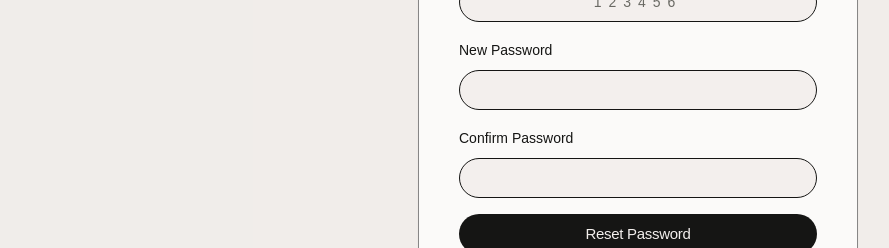
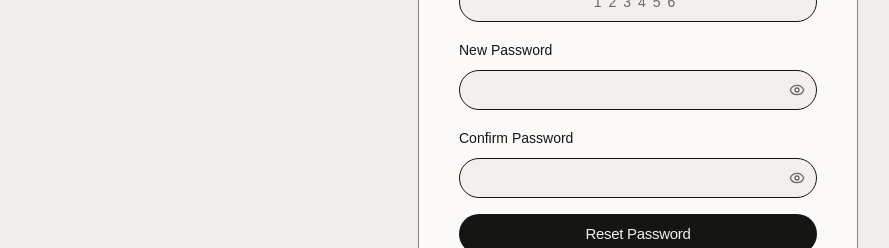
Before and after one commit to vatsal1306/event-vision-pipeline, a Next.js app in the folder frontend/: page /reset-password in a window 1280 px wide. Shown: the part 342-590 px from the top of the page, without its empty margins (2-891 px from the left). Built offline with nearby package versions, Linux system fonts and the light colour scheme; no server answers; a web font is replaced by a local one.

Commit message:
feat(frontend): add show password toggle to register and reset password pages

```diff
--- a/frontend/src/app/(auth)/register/page.tsx
+++ b/frontend/src/app/(auth)/register/page.tsx
@@ -5,7 +5,7 @@ import Link from 'next/link';
 import { useRouter } from 'next/navigation';
 import { useForm } from 'react-hook-form';
 import { zodResolver } from '@hookform/resolvers/zod';
-import { Loader2 } from 'lucide-react';
+import { Loader2, Eye, EyeOff } from 'lucide-react';
 
 import { Button } from '@/components/ui/button';
 import {
@@ -32,6 +32,8 @@ export default function RegisterPage() {
   const [step, setStep] = useState<1 | 2>(1);
   const [registeredPhone, setRegisteredPhone] = useState('');
   const [isLoading, setIsLoading] = useState(false);
+  const [showPassword, setShowPassword] = useState(false);
+  const [showConfirmPassword, setShowConfirmPassword] = useState(false);
   const setSession = useAuthStore((state) => state.setSession);
 
   const form = useForm<RegisterFormValues>({
@@ -149,13 +151,27 @@ export default function RegisterPage() {
                   <FormItem>
                     <FormLabel>Password</FormLabel>
                     <FormControl>
+                      <div className="relative">
                         <Input
                           placeholder="••••••••"
-                        type="password"
+                          type={showPassword ? "text" : "password"}
                           autoComplete="new-password"
                           disabled={isLoading}
+                          className="pr-10"
                           {...field}
                         />
+                        <button
+                          type="button"
+                          onClick={() => setShowPassword(!showPassword)}
+                          className="absolute right-3 top-1/2 -translate-y-1/2 text-muted-foreground hover:text-foreground focus:outline-none"
+                        >
+                          {showPassword ? (
+                            <EyeOff className="h-4 w-4" />
+                          ) : (
+                            <Eye className="h-4 w-4" />
+                          )}
+                        </button>
+                      </div>
                     </FormControl>
                     <FormMessage />
                   </FormItem>
@@ -169,13 +185,27 @@ export default function RegisterPage() {
                   <FormItem>
                     <FormLabel>Confirm Password</FormLabel>
                     <FormControl>
+                      <div className="relative">
                         <Input
                           placeholder="••••••••"
-                        type="password"
+                          type={showConfirmPassword ? "text" : "password"}
                           autoComplete="new-password"
                           disabled={isLoading}
+                          className="pr-10"
                           {...field}
                         />
+                        <button
+                          type="button"
+                          onClick={() => setShowConfirmPassword(!showConfirmPassword)}
+                          className="absolute right-3 top-1/2 -translate-y-1/2 text-muted-foreground hover:text-foreground focus:outline-none"
+                        >
+                          {showConfirmPassword ? (
+                            <EyeOff className="h-4 w-4" />
+                          ) : (
+                            <Eye className="h-4 w-4" />
+                          )}
+                        </button>
+                      </div>
                     </FormControl>
                     <FormMessage />
                   </FormItem>
--- a/frontend/src/app/(auth)/reset-password/page.tsx
+++ b/frontend/src/app/(auth)/reset-password/page.tsx
@@ -4,7 +4,7 @@ import { useState } from 'react';
 import Link from 'next/link';
 import { useForm } from 'react-hook-form';
 import { zodResolver } from '@hookform/resolvers/zod';
-import { Loader2, CheckCircle2 } from 'lucide-react';
+import { Loader2, CheckCircle2, Eye, EyeOff } from 'lucide-react';
 
 import { Button } from '@/components/ui/button';
 import {
@@ -22,6 +22,8 @@ import { resetPasswordSchema, type ResetPasswordFormValues } from '@/lib/auth-sc
 export default function ResetPasswordPage() {
   const [isLoading, setIsLoading] = useState(false);
   const [isSubmitted, setIsSubmitted] = useState(false);
+  const [showPassword, setShowPassword] = useState(false);
+  const [showConfirmPassword, setShowConfirmPassword] = useState(false);
 
   const form = useForm<ResetPasswordFormValues>({
     resolver: zodResolver(resetPasswordSchema),
@@ -124,7 +126,26 @@ export default function ResetPasswordPage() {
               <FormItem>
                 <FormLabel>New Password</FormLabel>
                 <FormControl>
-                  <Input type="password" autoComplete="new-password" disabled={isLoading} {...field} />
+                  <div className="relative">
+                    <Input
+                      type={showPassword ? "text" : "password"}
+                      autoComplete="new-password"
+                      disabled={isLoading}
+                      className="pr-10"
+                      {...field}
+                    />
+                    <button
+                      type="button"
+                      onClick={() => setShowPassword(!showPassword)}
+                      className="absolute right-3 top-1/2 -translate-y-1/2 text-muted-foreground hover:text-foreground focus:outline-none"
+                    >
+                      {showPassword ? (
+                        <EyeOff className="h-4 w-4" />
+                      ) : (
+                        <Eye className="h-4 w-4" />
+                      )}
+                    </button>
+                  </div>
                 </FormControl>
                 <FormMessage />
               </FormItem>
@@ -138,7 +159,26 @@ export default function ResetPasswordPage() {
               <FormItem>
                 <FormLabel>Confirm Password</FormLabel>
                 <FormControl>
-                  <Input type="password" autoComplete="new-password" disabled={isLoading} {...field} />
+                  <div className="relative">
+                    <Input
+                      type={showConfirmPassword ? "text" : "password"}
+                      autoComplete="new-password"
+                      disabled={isLoading}
+                      className="pr-10"
+                      {...field}
+                    />
+                    <button
+                      type="button"
+                      onClick={() => setShowConfirmPassword(!showConfirmPassword)}
+                      className="absolute right-3 top-1/2 -translate-y-1/2 text-muted-foreground hover:text-foreground focus:outline-none"
+                    >
+                      {showConfirmPassword ? (
+                        <EyeOff className="h-4 w-4" />
+                      ) : (
+                        <Eye className="h-4 w-4" />
+                      )}
+                    </button>
+                  </div>
                 </FormControl>
                 <FormMessage />
               </FormItem>
```
Lines whose indentation alone changed are shown as unchanged.
